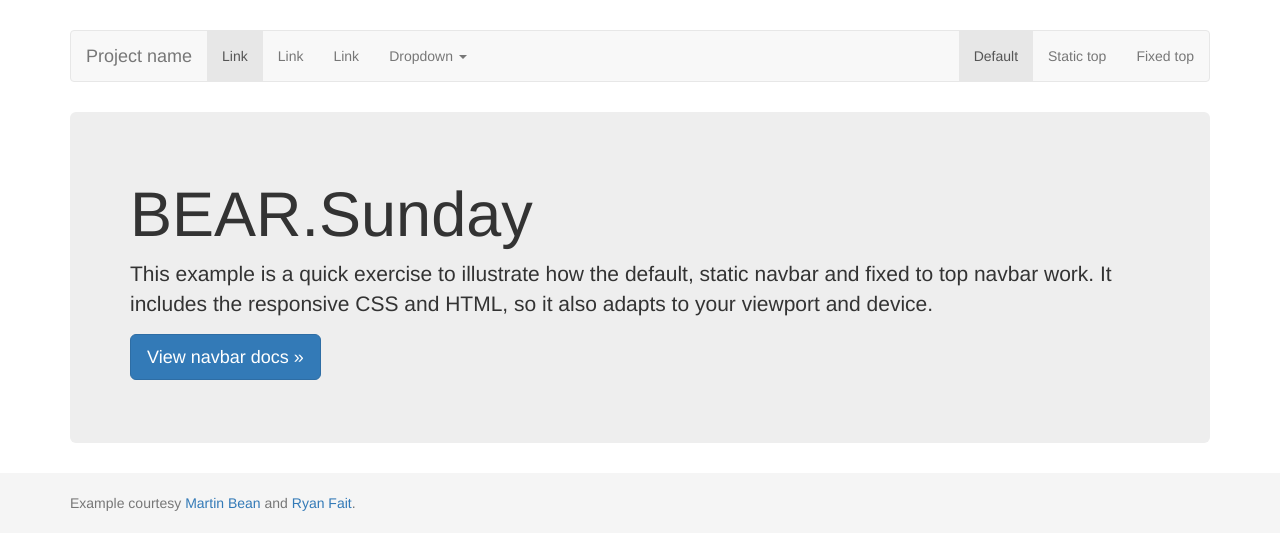
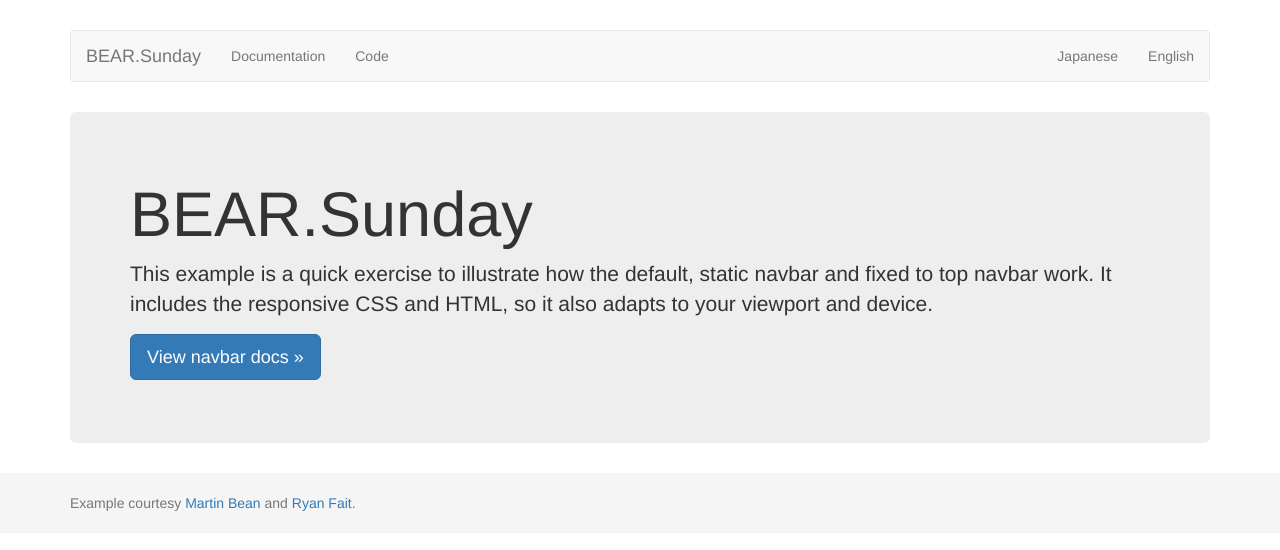
Before and after one commit to bearsunday/BEAR.Sunday, a Jekyll site: the page built from index.html, in a window 1280 px wide. Shown: the top 550 px of the page. Built offline with Jekyll 4.4.1, drawn with Linux system fonts in a browser that asks for light colours; nearby versions of some CDN libraries; Markdown is read by kramdown in place of the engine named in the settings.

Commit message:
Added links at the top

```diff
--- a/_includes/header.html
+++ b/_includes/header.html
@@ -16,35 +16,17 @@
       <!-- Static navbar -->
       <div class="navbar navbar-default">
         <div class="navbar-header">
-          <button type="button" class="navbar-toggle" data-toggle="collapse" data-target=".navbar-collapse">
-            <span class="icon-bar"></span>
-            <span class="icon-bar"></span>
-            <span class="icon-bar"></span>
-          </button>
-          <a class="navbar-brand" href="#">Project name</a>
+          <a class="navbar-brand" href="/">BEAR.Sunday</a>
         </div>
         <div class="navbar-collapse collapse">
           <ul class="nav navbar-nav">
-            <li class="active"><a href="#">Link</a></li>
-            <li><a href="#">Link</a></li>
-            <li><a href="#">Link</a></li>
-            <li class="dropdown">
-              <a href="#" class="dropdown-toggle" data-toggle="dropdown">Dropdown <b class="caret"></b></a>
-              <ul class="dropdown-menu">
-                <li><a href="#">Action</a></li>
-                <li><a href="#">Another action</a></li>
-                <li><a href="#">Something else here</a></li>
-                <li class="divider"></li>
-                <li class="dropdown-header">Nav header</li>
-                <li><a href="#">Separated link</a></li>
-                <li><a href="#">One more separated link</a></li>
-              </ul>
+            <li><a href="#">Documentation</a></li>
+            <li><a href="#">Code</a></li>
             </li>
           </ul>
           <ul class="nav navbar-nav navbar-right">
-            <li class="active"><a href="./">Default</a></li>
-            <li><a href="../navbar-static-top/">Static top</a></li>
-            <li><a href="../navbar-fixed-top/">Fixed top</a></li>
+            <li><a href="/ja">Japanese</a></li>
+            <li><a href="/">English</a></li>
           </ul>
         </div><!--/.nav-collapse -->
       </div>
```
Also changed, not shown: 3 other files.
